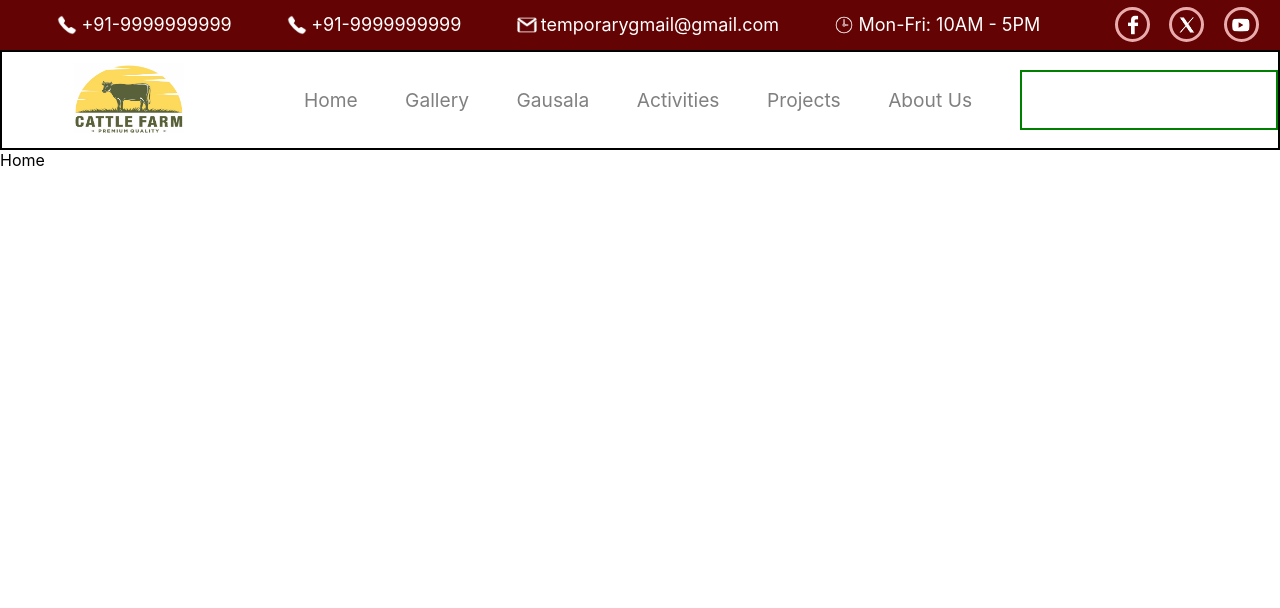
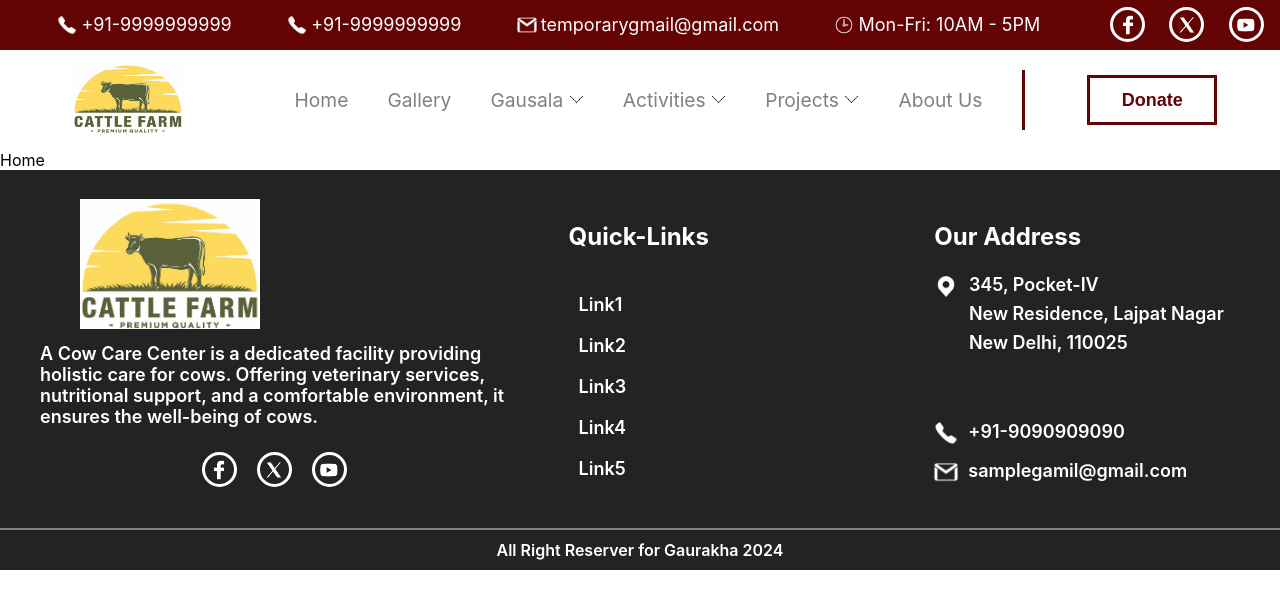
Before and after one commit to Himanshurajput4884/GauRakshaFrontend, a React (Create React App) app: page / in a window 1280 px wide. Shown: the top 608 px of the page. Built offline with nearby package versions, Linux system fonts and the light colour scheme; the HTML template or start-up script is replaced by a standard one.

Commit message:
Adding Footer

```diff
--- a/src/App.js
+++ b/src/App.js
@@ -4,7 +4,7 @@ import Home from "./components/Home/Home.js";
 import { useState } from 'react';
 import UpperNavBar from './components/NavBar/UpperNavBar.js';
 import NavBar from './components/NavBar/NavBar.js';
-
+import Footer from './components/Footer/Footer.js';
 
 function App() {
   // const [sideNavBarExpanded, setSideNavBarExpanded] = useState(false);
@@ -29,6 +29,7 @@ function App() {
         </Routes>
       </div>
       </div>
+      <Footer/>
     </div>
   );
 }
--- /dev/null
+++ b/src/components/Footer/Footer.css
@@ -0,0 +1,225 @@
+.footer-container{
+    height: 400px;
+    width: 100%;
+    background-color: #232323;
+    display: flex;
+    flex-direction: column;
+    justify-content: space-evenly;
+    align-items: center;
+}
+
+.footer1{
+    display: flex;
+    width: 100%;
+    flex-direction: row;
+    justify-content: center;
+    align-items: center;
+    flex: 9;
+    border-bottom: 2px solid grey;
+}
+
+.footer2{
+    flex: 1;
+    width: 100%;
+    display: flex;
+    justify-content: center;
+    align-items: center;
+    font-size:medium;
+    font-weight: 600;
+    color: white;
+}
+
+.footer-cont1{
+    flex: 1.5;
+    height: 300px;
+    display: flex;
+    flex-direction: column;
+}
+
+.footer-logo{
+    flex: 4;
+    padding: 0 0 0 80px;
+}
+.footer-logo img{
+    height: 130px;
+    width: 180px;
+}
+.footer-des{
+    padding: 10px 40px;
+    font-size: large;
+    font-weight: 600;
+    flex: 3;
+    color: white;
+}
+
+.footer-social{
+    flex: 2;
+    display: flex;
+    flex-direction: row;
+    align-items: center;
+    justify-content: center;
+}
+
+.social-sites-circle{
+    height: 35px;
+    border: 3px solid white;
+    border-radius: 50%;
+    color: rgb(85, 8, 8);
+    padding: 5px 5px;
+    display: flex;
+    justify-content: center;
+    align-items: center;
+    width: 35px;
+    cursor: pointer;
+    margin: 0 10px;
+}
+
+.social-sites-circle a{
+    display: flex;
+    justify-content: center;
+    align-items: center;
+}
+
+.social-sites-circle img{
+    height: 20px;
+    width: 20px;
+    filter: invert(100%);
+    transition: filter 0.3s ease;
+}
+
+.social-sites-circle:hover{
+    border: 3px solid white;
+    background-color: white;
+    color: white;
+}
+
+.social-sites-circle:hover img{
+    filter: brightness(10%);
+}
+
+.footer-cont2{
+    flex: 1;
+    height: 300px;
+    display: flex;
+    flex-direction: column;
+}
+.quick-links{
+    flex: 2;
+    display: flex;
+    align-items: center;
+    justify-content: left;
+    padding: 0 0 0 20px;
+    font-size: x-large;
+    font-weight: bold;
+    color: white;
+}
+.actual-links{
+    flex: 6;
+    display: flex;
+    flex-direction: column;
+    justify-content: space-evenly;
+    padding: 0 0 0 30px;
+}
+
+.actual-links a{
+    text-decoration: none;
+    font-size: large;
+    font-weight: 600;
+    color: white;
+}
+
+.actual-links a:hover{
+    color: rgb(214, 79, 79);
+}
+
+.footer-cont3{
+    flex: 1;
+    height: 300px;
+    display: flex;
+    flex-direction: column;
+}
+
+.address{
+    flex: 2;
+    display: flex;
+    align-items: center;
+    justify-content: left;
+    padding: 0 0 0 20px;
+    font-size: x-large;
+    font-weight: bold;
+    color: white;
+}
+
+.actual-contact{
+    flex: 6;
+    display: flex;
+    flex-direction: column;
+}
+
+.actual-address{
+    flex: 4;
+    padding: 0 0 0 20px;
+    display: flex;
+    flex-direction: row;
+}
+
+.forLogo{
+    flex: 1;
+}
+
+.forAddress{
+    flex: 9;
+    display: flex;
+    flex-direction: column;
+}
+.forAddress span{
+    color: white;
+    font-size: large;
+    font-weight: 600;
+    margin: 0 0 8px 0;
+}
+.actual-address img{
+    height: 24px;
+    width: 24px;
+    filter: invert(100%);
+    transition: filter 0.3s ease;
+    margin: 0 10px 0 0;
+}
+
+.forPhone{
+    flex: 1;
+    display: flex;
+    color: white;
+    font-size: large;
+    font-weight: 600;
+    text-decoration: none;
+    /* border: 2px solid white; */
+    padding: 0 0 0 20px;
+}
+
+.forPhone img{
+    height: 24px;
+    width: 24px;
+    filter: invert(100%);
+    transition: filter 0.3s ease;
+    margin: 0 10px 0 0;
+}
+
+.forGmail{
+    flex: 1;
+    display: flex;
+    color: white;
+    font-size: large;
+    font-weight: 600;
+    text-decoration: none;
+    /* border: 2px solid white; */
+    padding: 2px 20px;
+}
+
+.forGmail img{
+    height: 24px;
+    width: 24px;
+    filter: invert(100%);
+    transition: filter 0.3s ease;
+    margin: 0 10px 0 0;
+}
--- /dev/null
+++ b/src/components/Footer/Footer.js
@@ -0,0 +1,67 @@
+import React from "react";
+import "./Footer.css";
+import logo from "../../images/Cow_logo2.jpg";
+import Twitter from "../../images/Twitter_icon.png";
+import facebook_icon from "../../images/facebook1_icon.png";
+import Youtube_icon from "../../images/Youtube1_icon.png";
+import locationIcon from "../../images/Location_icons.png";
+import PhoneIcon from "../../images/Phone1_icon.png";
+import GmailIcon from "../../images/Gmail1_icon.png";
+
+const Footer = () => {
+  return (
+    <div className="footer-container">
+      <div className="footer1">
+        <div className="footer-cont1">
+          <div className="footer-logo">
+            <img src={logo} alt="" />
+          </div>
+          <div className="footer-des">
+            A Cow Care Center is a dedicated facility providing holistic care
+            for cows. Offering veterinary services, nutritional support, and a
+            comfortable environment, it ensures the well-being of cows.
+          </div>
+          <div className="footer-social">
+                <div className="social-sites-circle"> <a href="#"> <img src={facebook_icon} alt=""/> </a> </div>
+                <div className="social-sites-circle"> <a href="#"> <img src={Twitter} alt=""/> </a> </div>
+                <div className="social-sites-circle"> <a href="#"> <img src={Youtube_icon} alt=""/> </a> </div>
+          </div>
+        </div>
+        <div className="footer-cont2">
+            <div className="quick-links"> Quick-Links </div>
+            <div className="actual-links">
+                <span> <a href="#">Link1</a> </span>
+                <span> <a href="#">Link2</a> </span>
+                <span> <a href="#">Link3</a> </span>
+                <span> <a href="#">Link4</a> </span>
+                <span> <a href="#">Link5</a> </span>
+            </div>
+        </div>
+        <div className="footer-cont3">
+            <div className="address">
+                Our Address
+            </div>
+            <div className="actual-contact">
+                <div className="actual-address">
+                    <div className="forLogo">
+                    <img src={locationIcon}/>
+                    </div>
+                    <div className="forAddress">
+                        <span> 345, Pocket-IV </span>
+                        <span> New Residence, Lajpat Nagar</span>
+                        <span> New Delhi, 110025 </span>
+                    </div>
+                </div>
+                <div className="forPhone"> <img src={PhoneIcon}/> +91-9090909090 </div>
+                <div className="forGmail"> <img src={GmailIcon}/> samplegamil@gmail.com </div>
+            </div>
+        </div>
+      </div>
+      <div className="footer2">
+        All Right Reserver for Gaurakha 2024
+      </div>
+    </div>
+  );
+};
+
+export default Footer;
--- a/src/components/NavBar/NavBar.css
+++ b/src/components/NavBar/NavBar.css
@@ -1,5 +1,4 @@
 .navbar-container{
-    border: 2px solid black;
     height: 100px;
     width: 100%;
     display: flex;
@@ -26,9 +25,12 @@
 }
 
 .navbar-cont3{
-    border: 2px solid green;
+    border-left: 3px solid rgb(100, 3, 3);
     flex: 2;
     height: 60px;
+    display: flex;
+    align-items: center;
+    justify-content: center;
 }
 
 /* .cow-logo-container{
@@ -50,3 +52,27 @@
     color: grey;
     cursor: pointer;
 }
+
+.forNavLink-2 img{
+    height: 15px;
+    width: 15px;
+}
+
+.donate-button{
+    height: 50px;
+    width: 130px;
+    display: flex;
+    justify-content: center;
+    align-items: center;
+    border: 3px solid rgb(100, 3, 3);
+    background-color: white;
+    font-weight: bold;
+    font-size: large;
+    color: rgb(100, 3, 3);
+    cursor: pointer;
+}
+
+.donate-button:hover{
+    background-color: rgb(100, 3, 3);
+    color: white;
+}
--- a/src/components/NavBar/NavBar.js
+++ b/src/components/NavBar/NavBar.js
@@ -3,6 +3,8 @@ import "./NavBar.css";
 import cow_logo from "../../images/Cow_logo2.jpg";
 import { NavLink } from "react-router-dom";
 import Dropdown from "./Dropdown";
+import downArrow from "../../images/DownArrow_icon.png";
+
 
 const NavBar = () => {
   const [isVisible1, setIsVisible1] = useState(false);
@@ -93,7 +95,7 @@ const NavBar = () => {
           onMouseEnter={() => handleMouseEnter(1)}
           onMouseLeave={() => handleMouseLeave(1)}
         >
-          Gausala
+          Gausala <img src={downArrow} alt="arrow"/>
            <Dropdown items={forGausala} isVisible={isVisible1}/>
         </div>
         <div
@@ -101,7 +103,7 @@ const NavBar = () => {
           onMouseEnter={() => handleMouseEnter(2)}
           onMouseLeave={() => handleMouseLeave(2)}
         >
-          Activities
+          Activities <img src={downArrow} alt="arrow"/>
           {isVisible2 && <Dropdown items={forActivity} isVisible={isVisible2}/>}
         </div>
         <div
@@ -109,14 +111,18 @@ const NavBar = () => {
           onMouseEnter={() => handleMouseEnter(3)}
           onMouseLeave={() => handleMouseLeave(3)}
         >
-          Projects
+          Projects <img src={downArrow} alt="arrow"/>
           {isVisible3 && <Dropdown items={forProjects} isVisible={isVisible3}/>}
         </div>
         <div className="forNavLink-1">
           <NavLink to="/" className="nav-link"> <span>About Us</span> </NavLink>
         </div>
       </div>
-      <div className="navbar-cont3"></div>
+      <div className="navbar-cont3">
+        <button className="donate-button">
+            Donate
+        </button>
+      </div>
     </div>
   );
 }
```
Also changed, not shown: src/images/DownArrow_icon.png (added), src/images/Location_icons.png (added).
